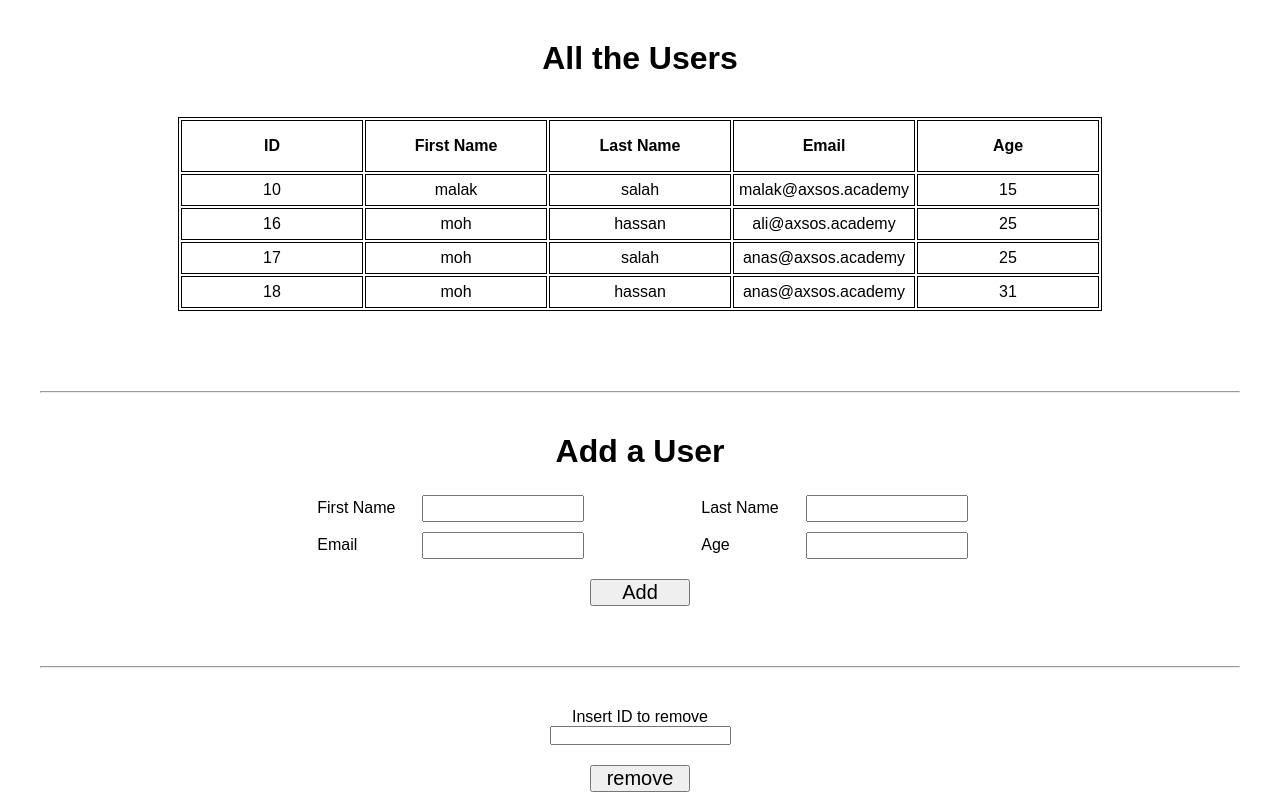
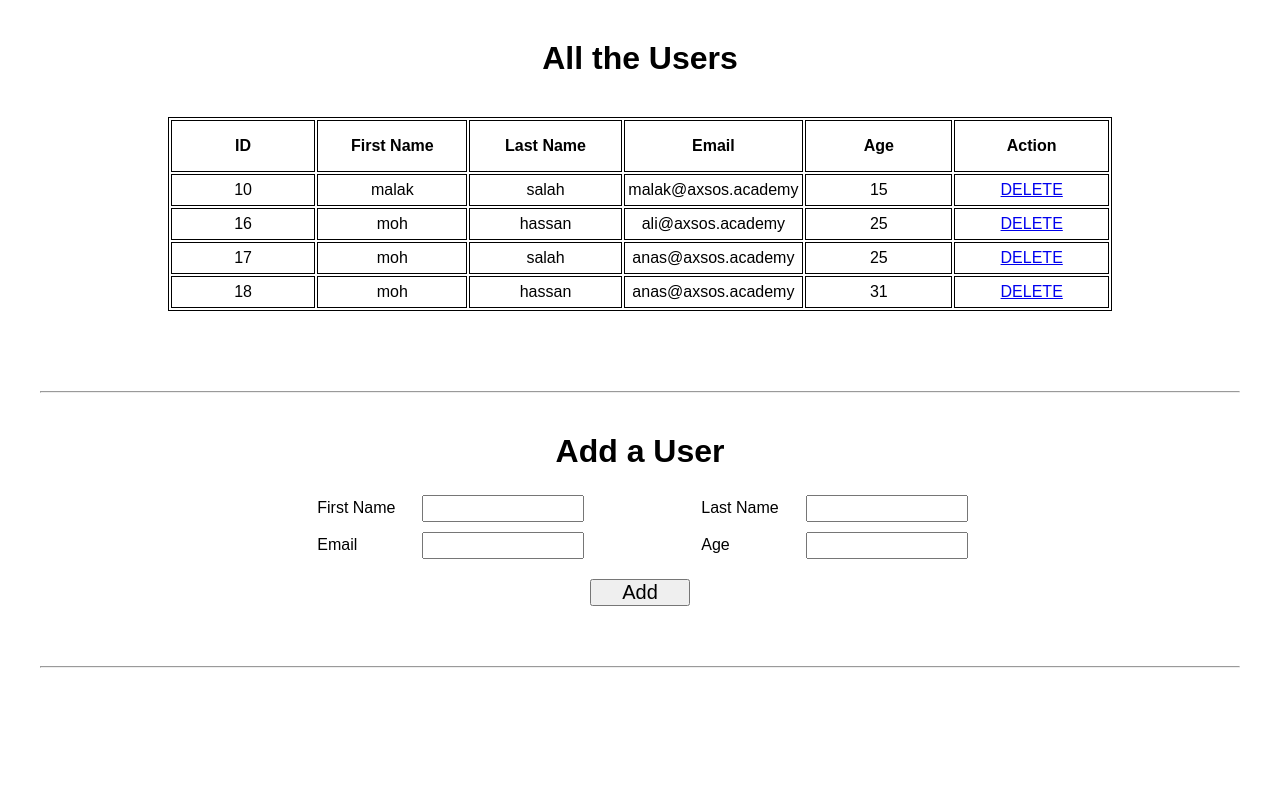
Before and after one commit to Zughayyar/Single-Model-ORM, a Django app: page / in a window 1280 px wide. After the commit the page ends 668 px from the top, so only its background shows below. Run offline with Django 5.2, Linux system fonts and the light colour scheme; data comes from the database, SQL or seed files in the repository; both versions use the stored data as it was after the commit.

Commit message:
update project

```diff
--- a/users_app/models.py
+++ b/users_app/models.py
@@ -11,3 +11,17 @@ class User(models.Model):
     age = models.IntegerField()
     created_at = models.DateTimeField(auto_now_add=True)
     updated_at = models.DateTimeField(auto_now=True)
+
+def insert_to_users(data):
+    first_name = data['first_name']
+    last_name = data['last_name']
+    email_address = data['email_address']
+    age = data['age']
+    User.objects.create(first_name = first_name, last_name = last_name , email_address = email_address , age = age)
+
+def get_all_users():
+    return User.objects.all()
+
+def delete_from_users(user_id):
+    c = User.objects.get(id = user_id)
+    c.delete()
--- a/users_app/templates/index.html
+++ b/users_app/templates/index.html
@@ -18,6 +18,7 @@
                 <th>Last Name</th>
                 <th>Email</th>
                 <th>Age</th>
+                <th>Action</th>
             </tr>
             {% for i in users %}
             <tr>
@@ -26,6 +27,7 @@
                 <td>{{ i.last_name }}</td>
                 <td>{{ i.email_address }}</td>
                 <td>{{ i.age }}</td>
+                <td> <a href="/remove/{{i.id}}">DELETE</a></td>
             </tr>
             {% endfor %}
           </table>
@@ -65,11 +67,5 @@
             <input class="btn-add" type="submit" value="Add">
         </form>
         <hr>
-        <form class="users-form" action="/remove" method="post">
-            {% csrf_token %}
-            <label for="">Insert ID to remove</label>
-            <input type="text" name="id" required>
-            <input class="btn-add" type="submit" value="remove">
-        </form>
 </body>
 </html>
--- a/users_app/urls.py
+++ b/users_app/urls.py
@@ -4,5 +4,5 @@ from . import views
 urlpatterns = [
     path('', views.index),
     path('add', views.add),
-    path('remove', views.remove)
+    path('remove/<int:id>', views.remove)
 ]
--- a/users_app/views.py
+++ b/users_app/views.py
@@ -1,25 +1,18 @@
 from django.shortcuts import render, redirect
-from .models import User
+from . import models
 
 
 # Create your views here.
 def index(request):
     context = {
-        'users' : User.objects.all()
+        'users' : models.get_all_users()
     }
     return render(request, "index.html" , context)
 
 def add(request):
-    first_name = request.POST['first_name']
-    last_name = request.POST['last_name']
-    email_address = request.POST['email_address']
-    age = request.POST['age']
-    User.objects.create(first_name = first_name, last_name = last_name , email_address = email_address , age = age)
+    models.insert_to_users(request.POST)
     return redirect('/')
 
-def remove(request):
-    user_id = request.POST['id']
-    c = User.objects.get(id = user_id)
-    print("value of c" , c)
-    c.delete()
+def remove(request, id):
+    models.delete_from_users(id)
     return redirect('/')
```
Also changed, not shown: db.sqlite3.
